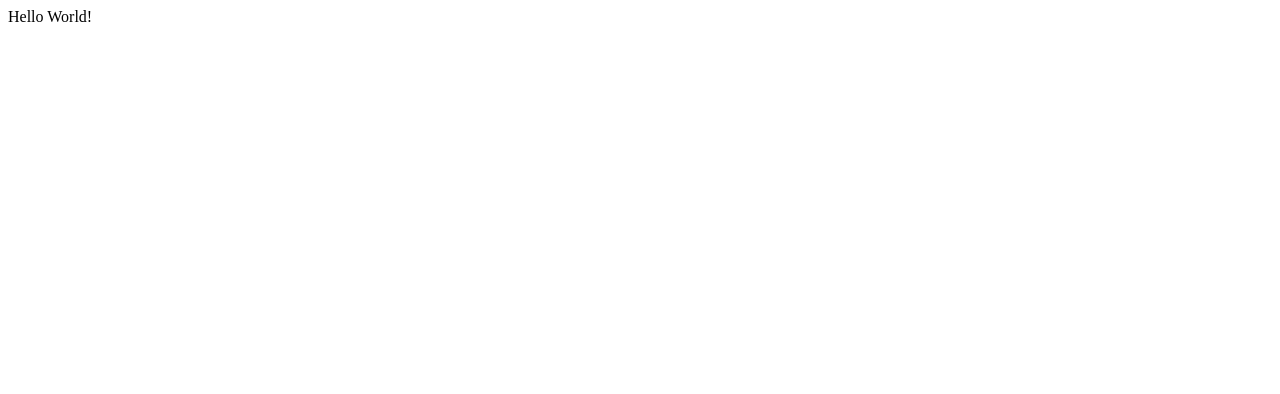
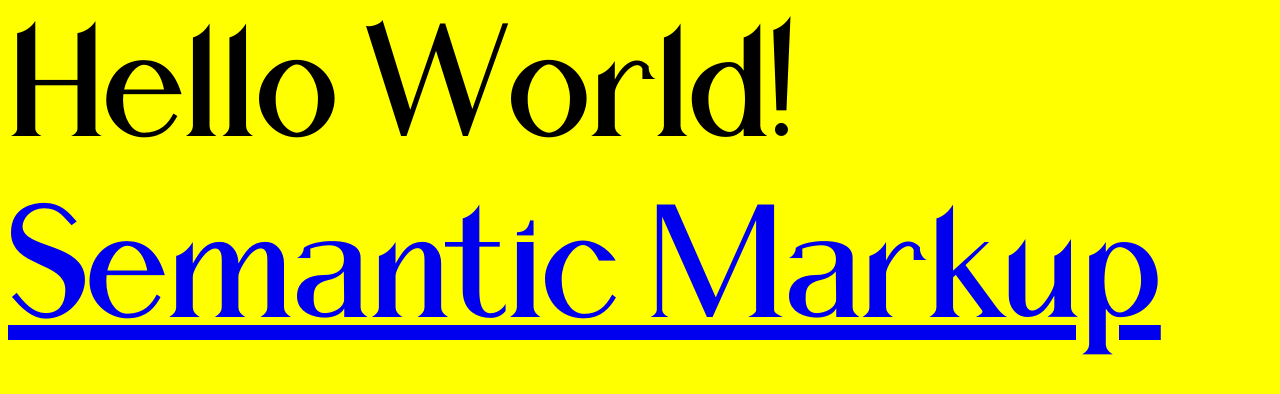
Before and after one commit to aanyajain12/aanyajain12.github.io, a plain HTML site: page index.html in a window 1280 px wide. Drawn offline with Linux system fonts and the light colour scheme.

Commit message:
added fonts to class website

```diff
--- /dev/null
+++ b/css/style.css
@@ -0,0 +1,11 @@
+@font-face{
+	font-family: 'Nuances';
+	src: url('Nuances Typeface.otf') format(opentype);
+	font-weight; 150;
+}
+body{
+	/* this is the outermost element on your page*/
+	background: yellow;
+	font-family: 'Nuances';
+	font-size: 150px;
+}
--- a/index.html
+++ b/index.html
@@ -4,9 +4,11 @@
 	<meta charset="utf-8">
 	<meta name="viewport" content="width=device-width, initial-scale=1">
 	<title>Sample File</title>
-	<!-- <link rel="stylesheet" type="text/css" href="style.css"> -->
+	<link rel="stylesheet" type="text/css" href="css/style.css">
 </head>
 <body>
 	Hello World!
+
+	<a href="semantic-markup/index.html">Semantic Markup</a>
 </body>
 </html>
--- a/style.css
+++ /dev/null
@@ -1,4 +0,0 @@
-body{
-	/* this is the outermost element on your page*/
-	background: yellow;
-}
```
Also changed, not shown: css/Nuances Typeface.otf (added), 1 other file.
